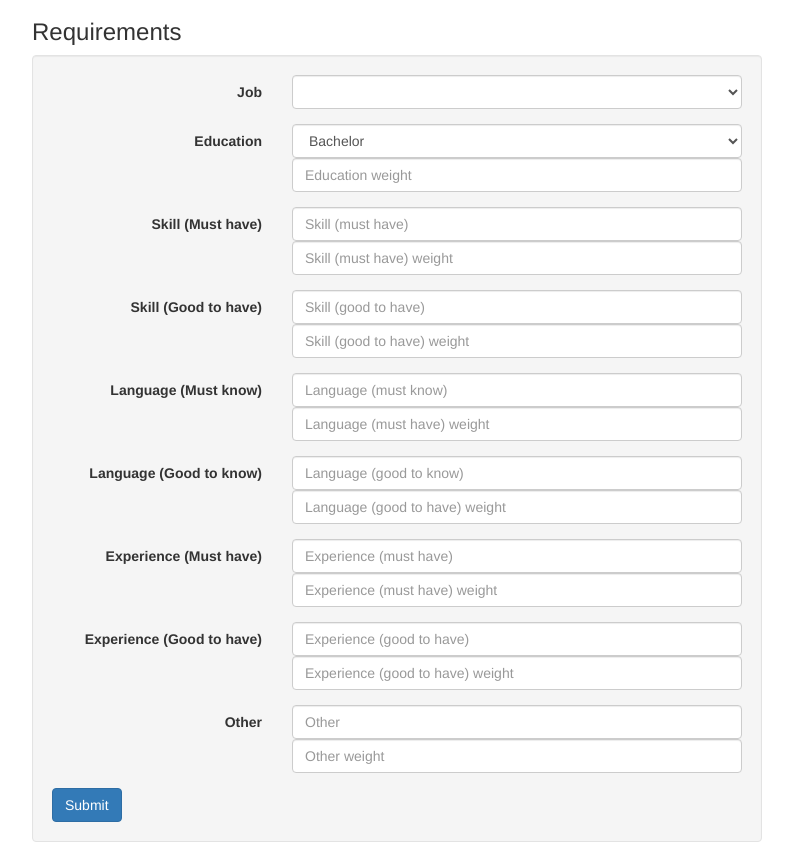
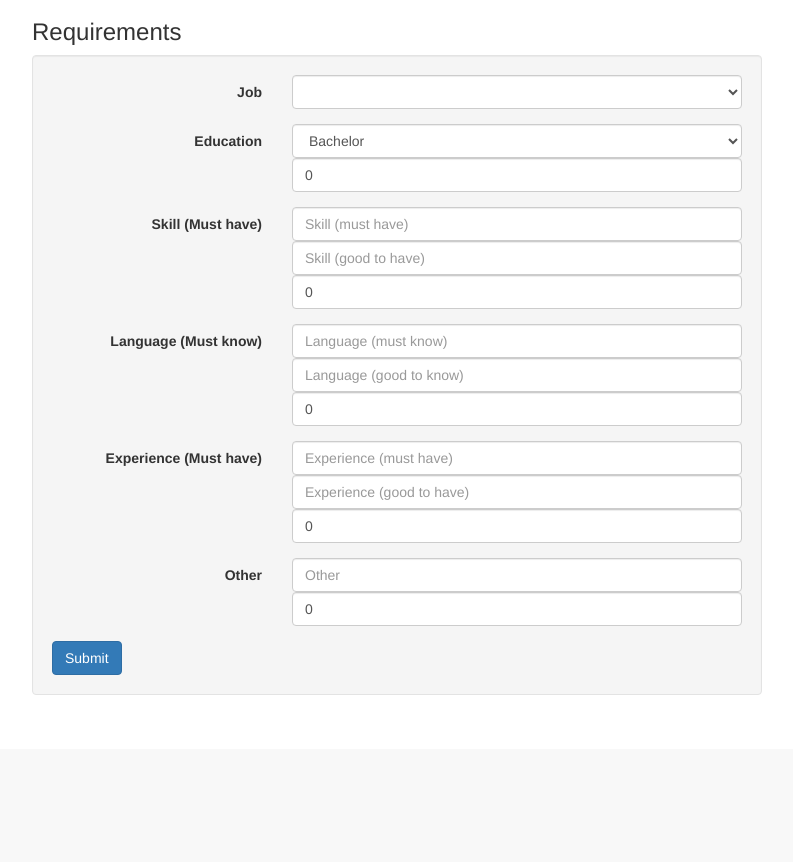
Before and after one commit to yjlo123/CViA, a Flask app: page / in a window 1280 px wide. Shown: the part 51-913 px from the top of the page, without its empty margins (53-846 px from the left). After the commit the page ends 746 px from the top, so only its background shows below. Run offline with Flask 2, Linux system fonts and the light colour scheme; parts of the project's set-up code (start-up, migrations or seed data) failed here and were passed over; some libraries are stand-ins or nearby versions.

Commit message:
Input weight and job function

```diff
--- a/main.py
+++ b/main.py
@@ -6,7 +6,7 @@ from werkzeug import secure_filename
 from doc_converter import DocConverter
 from cvParser.Parser import Parser
 import Service
-from Service import init, input_requirement, evaluate_cvs
+from Service import input_requirement, evaluate_cvs
 
 app = Flask(__name__)
 app.config['UPLOAD_FOLDER'] = 'cv/'
@@ -55,8 +55,15 @@ def process():
             keywords = []
             for keyword in text.split(','):
                 if keyword.strip():
-                    keywords.append(keyword.strip())
+                    keywords.append(str(keyword.strip()))
             return keywords
+
+        def parse_number(text):
+            try:
+                number = int(text)
+                return number if number >= 0 else 0
+            except e:
+                return 0
 
         req = {
             'education': request.form['education'],
@@ -75,6 +82,14 @@ def process():
             'other': parse(request.form['other'])
         }
 
+        weights = {
+            'education': parse_number(request.form['education_weight']),
+            'skill': parse_number(request.form['skill_weight']),
+            'language': parse_number(request.form['language_weight']),
+            'experience': parse_number(request.form['experience_weight']),
+            'other': parse_number(request.form['other_weight'])
+        }
+
         cvs = [
             "cv/LinkedIn/YaminiBhaskar.pdf",
             "cv/LinkedIn/DonnabelleEmbodo.pdf",
@@ -83,8 +98,9 @@ def process():
             "cv/LinkedIn/YaminiBhaskar.pdf"
         ]
 
-        init()
         input_requirement(req)
+        input_weight(weights)
+        input_job_function(request.form['job'])
         results = evaluate_cvs(cvs)
         for cv in results:
             detailed_scores = ""
--- a/templates/index.html
+++ b/templates/index.html
@@ -36,7 +36,7 @@
                 <option value="Master">Master</option>
                 <option value="Doctoral">Doctoral</option>
               </select>
-              <input class="form-control" id="education_weight" maxlength="30" name="education_weight" placeholder="Education weight" title="" type="number"/>
+              <input class="form-control" id="education_weight" maxlength="30" name="education_weight" placeholder="Education weight" value="0" title="" type="number"/>
             </div>
           </div>
 
@@ -44,53 +44,29 @@
           <div class="form-group">
             <label class="col-md-4 control-label" for="skill_must">Skill (Must have)</label>
             <div class="col-md-8">
-              <input class="form-control" id="skill_must" maxlength="30" name="skill_must" placeholder="Skill (must have)" required="required" title="" type="text"/>
-              <input class="form-control" id="skill_must_weight" maxlength="30" name="skill_must_weight" placeholder="Skill (must have) weight" title="" type="number"/>
+              <input class="form-control" id="skill_must" maxlength="30" name="skill_must" placeholder="Skill (must have)" title="" type="text"/>
+              <input class="form-control" id="skill_good" maxlength="30" name="skill_good" placeholder="Skill (good to have)" title="" type="text"/>
+              <input class="form-control" id="skill_weight" maxlength="30" name="skill_weight" placeholder="Skill weight" value="0" title="" type="number"/>
             </div>
           </div>
 
-          {# Skill - good #}
+          {# Language #}
           <div class="form-group">
-            <label class="col-md-4 control-label" for="skill_good">Skill (Good to have)</label>
+            <label class="col-md-4 control-label" for="language_must">Language (Must know)</label>
             <div class="col-md-8">
-              <input class="form-control" id="skill_good" maxlength="30" name="skill_good" placeholder="Skill (good to have)" title="" type="text"/>
-              <input class="form-control" id="skill_good_weight" maxlength="30" name="skill_good_weight" placeholder="Skill (good to have) weight" title="" type="number"/>
+              <input class="form-control" id="language_must" maxlength="30" name="language_must" placeholder="Language (must know)" title="" type="text"/>
+              <input class="form-control" id="language_good" maxlength="30" name="language_good" placeholder="Language (good to know)" title="" type="text"/>
+              <input class="form-control" id="language_weight" maxlength="30" name="language_weight" placeholder="Language weight" value="0" title="" type="number"/>
             </div>
           </div>
 
-          {# Language - must know #}
-          <div class="form-group">
-            <label class="col-md-4 control-label" for="language_must">Language (Must know)</label>
-            <div class="col-md-8">
-              <input class="form-control" id="language_must" maxlength="30" name="language_must" placeholder="Language (must know)" required="required" title="" type="text"/>
-              <input class="form-control" id="language_must_weight" maxlength="30" name="language_must_weight" placeholder="Language (must have) weight" title="" type="number"/>
-            </div>
-          </div>
-
-          {# Language - good to know #}
-          <div class="form-group">
-            <label class="col-md-4 control-label" for="language_good">Language (Good to know)</label>
-            <div class="col-md-8">
-              <input class="form-control" id="language_good" maxlength="30" name="language_good" placeholder="Language (good to know)" title="" type="text"/>
-              <input class="form-control" id="language_good_weight" maxlength="30" name="language_good_weight" placeholder="Language (good to have) weight" title="" type="number"/>
-            </div>
-          </div>
-
-          {# Experience - must #}
+          {# Experience #}
           <div class="form-group">
             <label class="col-md-4 control-label" for="experience_must">Experience (Must have)</label>
             <div class="col-md-8">
-              <input class="form-control" id="experience_must" maxlength="30" name="experience_must" placeholder="Experience (must have)" required="required" title="" type="text"/>
-              <input class="form-control" id="experience_must_weight" maxlength="30" name="experience_must_weight" placeholder="Experience (must have) weight" title="" type="number"/>
-            </div>
-          </div>
-
-          {# Experience - good #}
-          <div class="form-group">
-            <label class="col-md-4 control-label" for="experience_good">Experience (Good to have)</label>
-            <div class="col-md-8">
+              <input class="form-control" id="experience_must" maxlength="30" name="experience_must" placeholder="Experience (must have)" title="" type="text"/>
               <input class="form-control" id="experience_good" maxlength="30" name="experience_good" placeholder="Experience (good to have)" title="" type="text"/>
-              <input class="form-control" id="experience_good_weight" maxlength="30" name="experience_good_weight" placeholder="Experience (good to have) weight" title="" type="number"/>
+              <input class="form-control" id="experience_weight" maxlength="30" name="experience_weight" placeholder="Experience weight" value="0" title="" type="number"/>
             </div>
           </div>
 
@@ -99,7 +75,7 @@
             <label class="col-md-4 control-label" for="other">Other</label>
             <div class="col-md-8">
               <input class="form-control" id="other" maxlength="30" name="other" placeholder="Other" title="" type="text"/>
-              <input class="form-control" id="other_weight" maxlength="30" name="other_weight" placeholder="Other weight" title="" type="number"/>
+              <input class="form-control" id="other_weight" maxlength="30" name="other_weight" placeholder="Other weight" value="0" title="" type="number"/>
             </div>
           </div>
 
```
